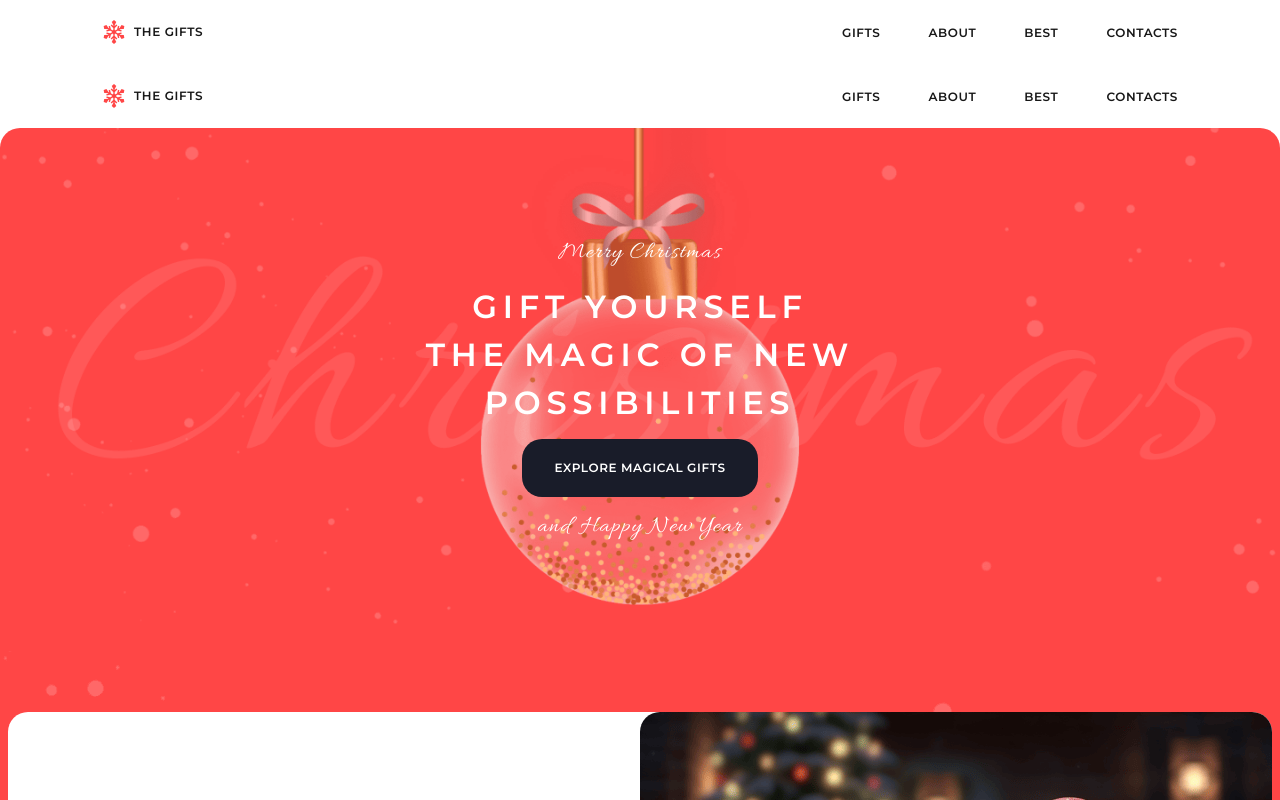
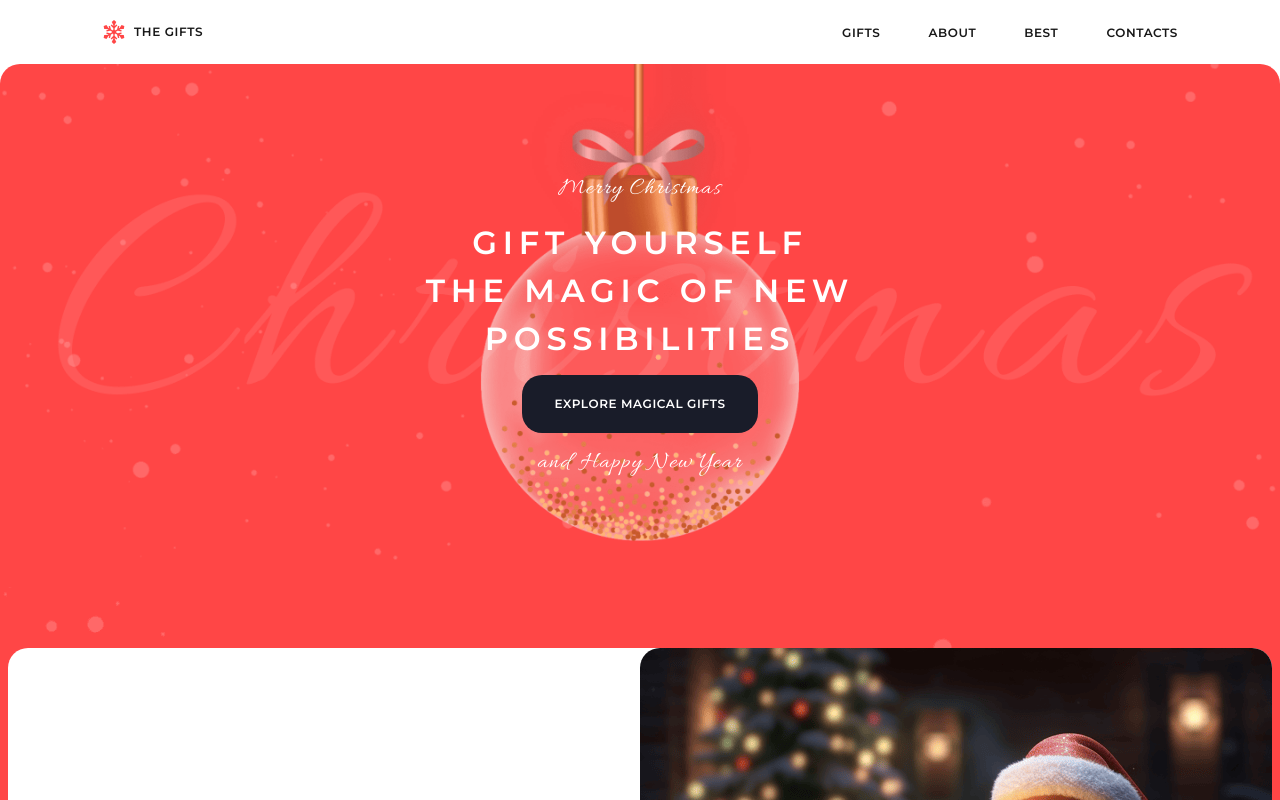
Before and after one commit to xWolfYx/nextmas-shop, a Next.js app: page / in a window 1280 px wide. Shown: the top 800 px of the page. Built offline with nearby package versions, Linux system fonts and the light colour scheme.

Commit message:
refactor: remove header and footer components

```diff
--- a/src/app/gifts/page.tsx
+++ b/src/app/gifts/page.tsx
@@ -1,11 +1,9 @@
-import Footer from "../components/Footer";
-import Header from "../components/Header";
+import Gifts from "../ui/Gifts";
 
 export default function Page() {
   return (
     <div className="m-auto max-w-360">
-      <Header />
-      <Footer />
+      <Gifts />
     </div>
   );
 }
--- a/src/app/page.tsx
+++ b/src/app/page.tsx
@@ -1,19 +1,15 @@
 import About from "./components/About";
 import CTA from "./components/CTA";
-import Footer from "./components/Footer";
-import Header from "./components/Header";
 import Hero from "./components/Hero";
 import Slider from "./components/Slider";
 
 export default function Page() {
   return (
-    <div className="m-auto max-w-360">
-      <Header />
+    <>
       <Hero />
       <About />
       <Slider />
       <CTA />
-      <Footer />
-    </div>
+    </>
   );
 }
```
